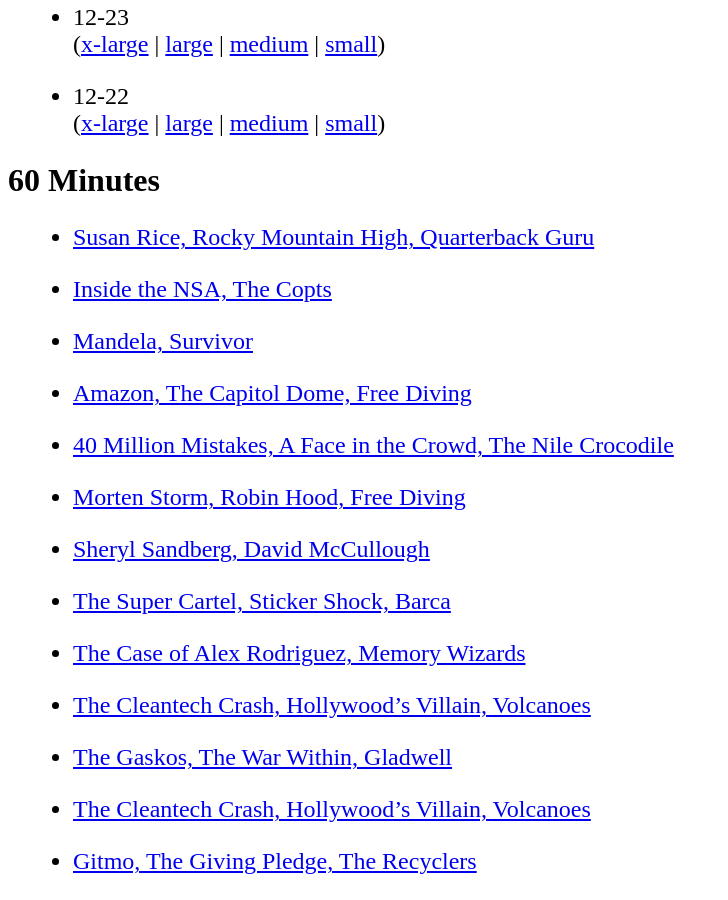
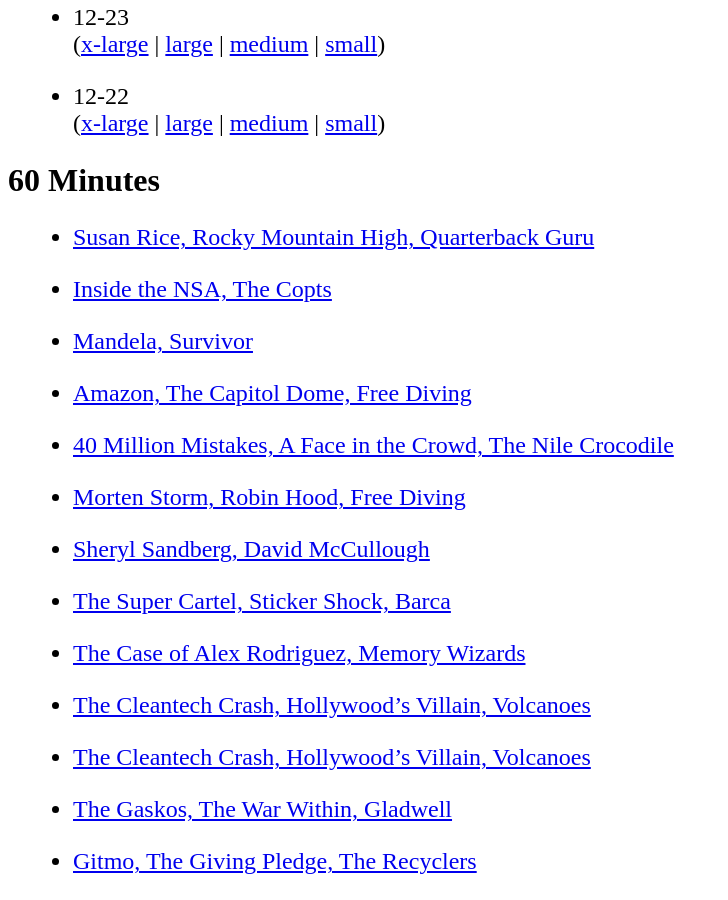
Before and after one commit to jkutner/cbsfeed, a Jekyll site: the page built from index.html, in a window 1280 px wide and 900 px high, scrolled down 2002 px. Shown: the whole window, without its empty margins (0-728 px from the left). Built offline with Jekyll 4.4.1, drawn with Linux system fonts in a browser that asks for light colours; nearby versions of some CDN libraries; some of the changed lines change nothing that is shown.

Commit message:
Updating with latest episdoes

```diff
--- a/_data/sixtymin.yml
+++ b/_data/sixtymin.yml
@@ -69,6 +69,13 @@
     mp4_796: media/2014/01/05/107532867684/60_0105_FULL_796.mp4
     mp4_1296: media/2014/01/05/107532867684/60_0105_FULL_1296.mp4
   date: 2014-01-05 00:00:00.000000000 +00:00
+- title: The Cleantech Crash, Hollywood’s Villain, Volcanoes
+  links:
+    mp4_240: media/2014/01/05/107532867684/60_0105_FULL_240.mp4
+    mp4_740: media/2014/01/05/107532867684/60_0105_FULL_740.mp4
+    mp4_796: media/2014/01/05/107532867684/60_0105_FULL_796.mp4
+    mp4_1296: media/2014/01/05/107532867684/60_0105_FULL_1296.mp4
+  date: 2014-01-05 00:00:00.000000000 +00:00
 - title: The Gaskos, The War Within, Gladwell
   links:
     mp4_240: media/2013/11/24/71261763880/60_1123_FULL_240.mp4
@@ -76,13 +83,6 @@
     mp4_796: media/2013/11/24/71261763880/60_1123_FULL_796.mp4
     mp4_1296: media/2013/11/24/71261763880/60_1123_FULL_1296.mp4
   date: 2014-11-23 00:00:00.000000000 +00:00
-- title: The Cleantech Crash, Hollywood’s Villain, Volcanoes
-  links:
-    mp4_240: media/2014/01/05/107532867684/60_0105_FULL_240.mp4
-    mp4_740: media/2014/01/05/107532867684/60_0105_FULL_740.mp4
-    mp4_796: media/2014/01/05/107532867684/60_0105_FULL_796.mp4
-    mp4_1296: media/2014/01/05/107532867684/60_0105_FULL_1296.mp4
-  date: 2014-01-05 00:00:00.000000000 +00:00
 - title: Gitmo, The Giving Pledge, The Recyclers
   links:
     mp4_240: media/2013/11/18/64699971701/60_1117_FULL_240.mp4
```
